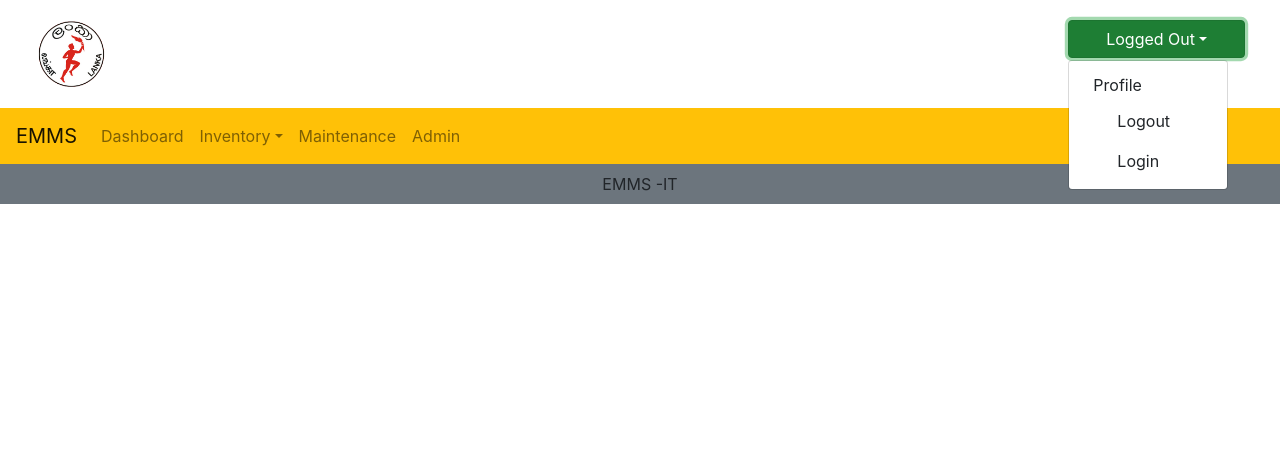
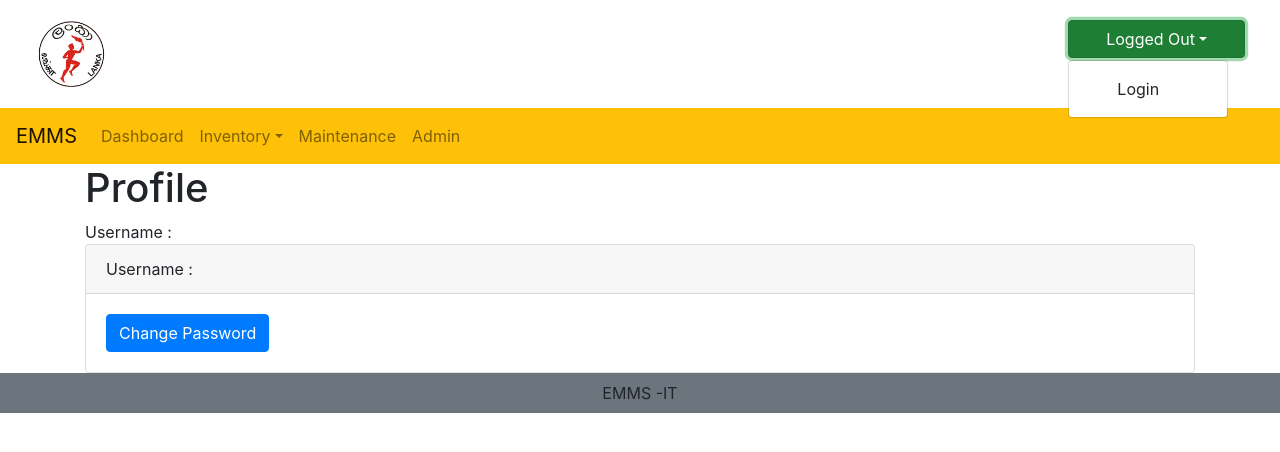
Before and after one commit to RavinduLa/emms-frontend, a React (Create React App) app: page /individualUser/profile in a window 1280 px wide. Both pictures are taken after a click on the button "Logged Out". Shown: the top 452 px of the page. Built offline with nearby package versions, Linux system fonts and the light colour scheme; no server answers.

Commit message:
Added user profile

```diff
--- a/src/App.js
+++ b/src/App.js
@@ -57,6 +57,7 @@ import EditUser from "./components/Users/EditUser";
 import DeleteUser from "./components/Users/DeleteUser";
 import AdminResetPassword from "./components/Users/AdminResetPassword";
 import AdminResetPwSingleView from "./components/Users/AdminResetPwSingleView";
+import UserProfile from "./components/Users/UserProfile";
 //import SupplierList from "./components/SupplierList";
 
 function App() {
@@ -149,6 +150,8 @@ function App() {
 
           {/*User paths*/}
 
+
+
           <Route path="/user" exact component={UserPage}/>
           <Route path="/user/register" exact component={RegisterUser}/>
           <Route path="/user/allUsers" exact component={ViewAllUsers}/>
@@ -157,6 +160,8 @@ function App() {
           <Route path="/user/resetPassword/:id" exact component={AdminResetPwSingleView}/>
           {/*<Route path="/user/adminResetPwSingleView" exact component={AdminResetPwSingleView}/>*/}
           <Route path="/user/:id" exact component={EditUser}/>
+
+          <Route path="/individualUser/profile" exact component={UserProfile}/>
 
           {/*<Route path="/departmentFilter" exact component={DepartmentFilter}/>*/}
         </Switch>
--- a/src/components/Login/Login.js
+++ b/src/components/Login/Login.js
@@ -54,6 +54,7 @@ class Login extends React.Component{
                                         type: 'danger'}}/>
                             </div>
 
+                            <h1>Login</h1>
                             <Form onSubmit={this.submitLogin}>
                                 <Form.Group>
                                     <Form.Label>Username</Form.Label>
--- a/src/components/UserDetails.js
+++ b/src/components/UserDetails.js
@@ -44,16 +44,27 @@ class UserDetails extends React.Component{
                         </Dropdown.Toggle>
                 }
 
+
+                {
+                    this.state.user.username === undefined?
                         <Dropdown.Menu>
-                    <Dropdown.Item>Profile</Dropdown.Item>
+                            <Dropdown.Item>
+                                <Link to={'/login'} className={'dropdown-item'}>Login</Link>
+                            </Dropdown.Item>
+                        </Dropdown.Menu>:
+                        <Dropdown.Menu>
+
+                            <Dropdown.Item>
+                                <Link to={'/individualUser/profile' } className={'dropdown-item'}>Profile</Link>
+                            </Dropdown.Item>
                             <Dropdown.Item>
                                 {/*<a href={"/login"} className={"dropdown-item"} onClick={this.logout}>Logout</a>*/}
                                 <Link to={'/login'} className={"dropdown-item"} onClick={this.logout}>Logout</Link>
                             </Dropdown.Item>
-                    <Dropdown.Item>
-                        <Link to={'/login'} className={'dropdown-item'}>Login</Link>
-                    </Dropdown.Item>
+
                         </Dropdown.Menu>
+                }
+
             </Dropdown>
         );
     }
--- /dev/null
+++ b/src/components/Users/UserProfile.js
@@ -0,0 +1,53 @@
+import React from "react";
+import UserService from "../../service/UserService";
+import {Button, Card} from "react-bootstrap";
+
+class UserProfile extends React.Component{
+    constructor(props) {
+        super(props);
+        this.state = this.initialState;
+
+    }
+
+    initialState={
+        user:'noUser'
+    }
+
+    componentDidMount  = async() => {
+        const currentUser = UserService.getCurrentUser();
+
+        if(currentUser){
+            await UserService.getUserProfile(currentUser.username)
+                .then(response => response.data)
+                .then((data) => {
+                    this.setState({user:data});
+                }).catch(error => {
+                    console.log("Error in connecting : ",error);
+                })
+        }
+        console.log("User id : ",this.state.user.id)
+        console.log("Username : ",this.state.user.username);
+        console.log("Roles : ",this.state.user.roles);
+    }
+
+    render() {
+        return (
+            <div className={'container'}>
+
+                <h1>Profile</h1>
+
+                Username : {this.state.user.username}
+                <Card>
+                    <Card.Header>Username : {this.state.user.username}</Card.Header>
+                    {/*<Card.Body>Roles : {this.state.user.roles.map((e) => (e.name + "/"))}</Card.Body>*/}
+                    <Card.Body>
+                        <Button>Change Password</Button>
+                    </Card.Body>
+                </Card>
+            </div>
+        );
+    }
+
+}
+
+export default UserProfile;
--- a/src/service/UserService.js
+++ b/src/service/UserService.js
@@ -77,5 +77,9 @@ class UserService extends React.Component{
         return axios.put(BACKEND_BASE_URL + "/api/user/resetPassword",resetRequest,{headers:AuthHeader()});
     }
 
+    getUserProfile(username){
+        return axios.get(BACKEND_BASE_URL + "/api/individualUser/getUser/"+username, {headers:AuthHeader()});
+    }
+
 }
 export default new UserService();
```
Lines whose indentation alone changed are shown as unchanged.
